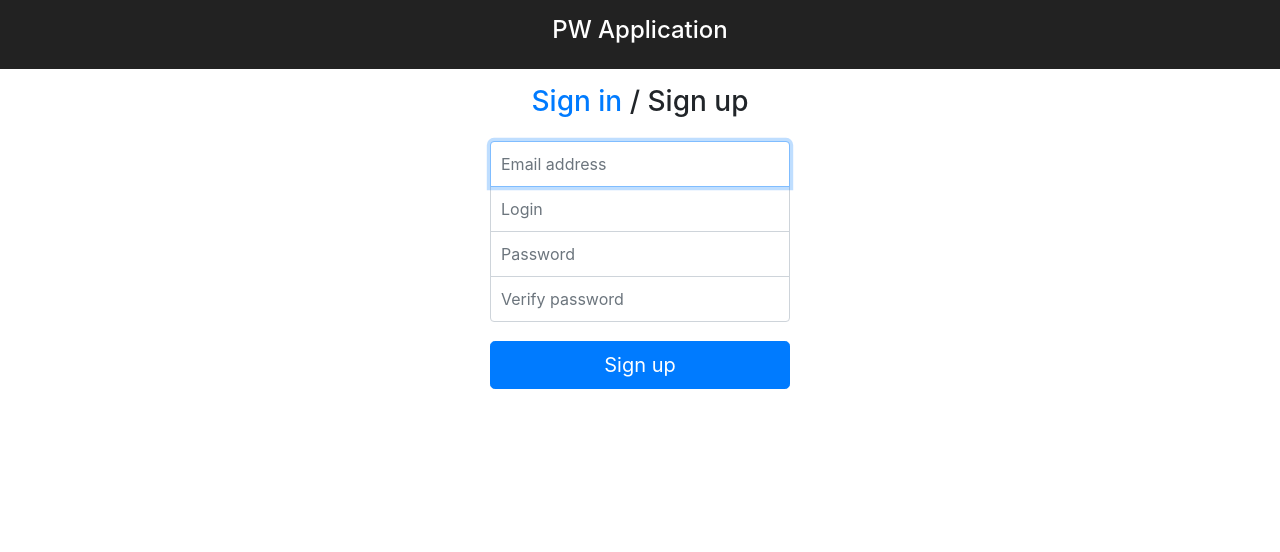
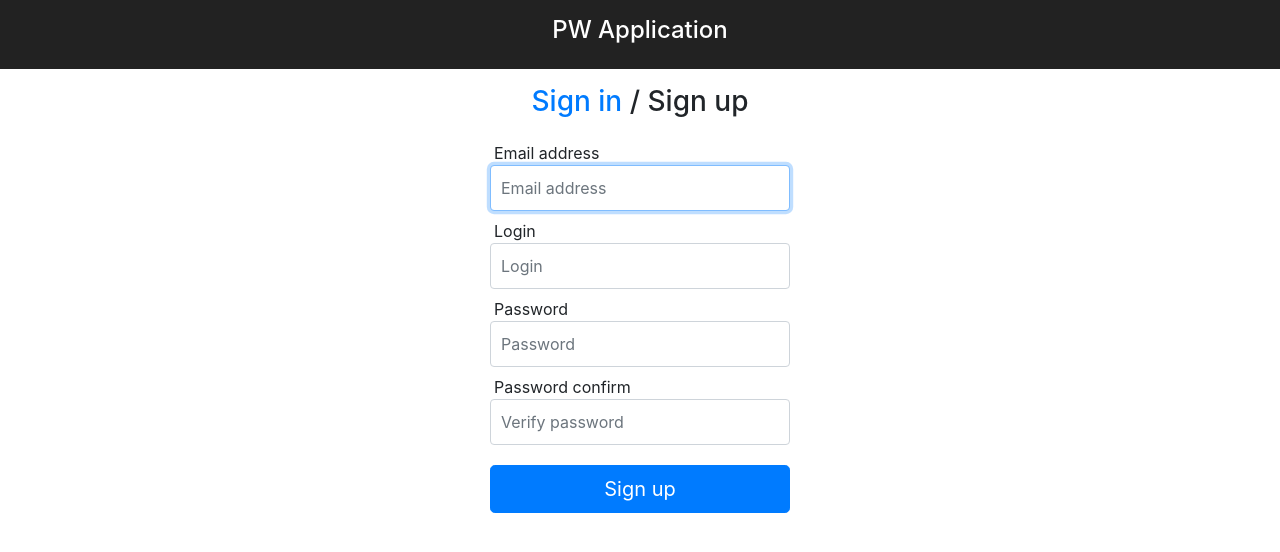
Before and after one commit to i-Living/react-pw-app-test-task, a React (Create React App) app: page /sign-up in a window 1280 px wide. Shown: the top 552 px of the page. Built offline with nearby package versions, Linux system fonts and the light colour scheme; no server answers.

Commit message:
Update login form

```diff
--- a/src/app/actionTypes.js
+++ b/src/app/actionTypes.js
@@ -25,3 +25,8 @@ export const FETCH_USERS_LIST_FAILURE = 'FETCH_USERS_LIST_FAILURE'
 export const CREATE_TRANSACTION_START = "CREATE_TRANSACTION_START"
 export const CREATE_TRANSACTION_SUCCESS = "CREATE_TRANSACTION_SUCCESS"
 export const CREATE_TRANSACTION_FAILURE = "CREATE_TRANSACTION_FAILURE"
+
+
+// App actionTypes
+export const GO_TO_SIGNIN_FORM = "GO_TO_SIGNIN_FORM"
+export const GO_TO_SIGNUP_FORM = "GO_TO_SIGNUP_FORM"
--- /dev/null
+++ b/src/app/actions/login-form.js
@@ -0,0 +1,16 @@
+import {
+  GO_TO_SIGNIN_FORM,
+  GO_TO_SIGNUP_FORM
+} from '../actionTypes'
+
+export const goToSignIn = () => dispatch => {
+  dispatch({
+    type: GO_TO_SIGNIN_FORM
+  })
+}
+
+export const goToSignUp = () => dispatch => {
+  dispatch({
+    type: GO_TO_SIGNUP_FORM
+  })
+}
--- a/src/app/components/sign-in.js
+++ b/src/app/components/sign-in.js
@@ -7,8 +7,8 @@ class SignIn extends Component {
   render() {
     const { email, password } = this.props.payload
     return (
-      <form className="form-signin" onSubmit={this.props.onSubmit}>
-        <label htmlFor="inputEmail" className="sr-only">Email address</label>
+      <form className="form-signin text-left" onSubmit={this.props.onSubmit}>
+        <label htmlFor="inputEmail" className="form-label">Email address</label>
         <input
           type="email"
           name="email"
@@ -19,7 +19,8 @@ class SignIn extends Component {
           onChange={this.props.onChange}
           autoFocus
         />
-        <label htmlFor="inputPassword" className="sr-only">Password</label>
+        {this.props.emptyFields.email && <div className="form-input-error"> Email is required </div>}
+        <label htmlFor="inputPassword" className="form-label">Password</label>
         <input
           type="password"
           name="password"
@@ -29,6 +30,8 @@ class SignIn extends Component {
           value={password}
           onChange={this.props.onChange}
         />
+        {this.props.emptyFields.password && <div className="form-input-error"> Passwords is required </div>}
+        {this.props.loginError && <div className="form-input-error"> {this.props.loginError} </div>}
         <button className="btn btn-lg btn-primary btn-block" type="submit"> Sign in </button>
       </form>
     )
@@ -40,6 +43,11 @@ SignIn.propTypes = {
     email: PropTypes.string.isRequired,
     password: PropTypes.string.isRequired,
   }).isRequired,
+  emptyFields: PropTypes.shape({
+    email: PropTypes.bool.isRequired,
+    password: PropTypes.bool.isRequired,
+  }).isRequired,
+  loginError: PropTypes.string.isRequired,
   onSubmit: PropTypes.func.isRequired,
   onChange: PropTypes.func.isRequired
 }
--- a/src/app/components/sign-up.js
+++ b/src/app/components/sign-up.js
@@ -6,10 +6,10 @@ import '../styles/login-form.css'
 class SignUp extends Component {
 
   render() {
-    const { email, username, password, password2, wrongPass } = this.props.payload
+    const { email, username, password, password2 } = this.props.payload
     return (
-      <form className="form-signin" onSubmit={this.props.onSubmit}>
-        <label htmlFor="inputEmail" className="sr-only">Email address</label>
+      <form className="form-signin text-left" onSubmit={this.props.onSubmit}>
+        <label htmlFor="inputEmail" className="form-label">Email address</label>
         <input
           type="email"
           name="email"
@@ -19,8 +19,11 @@ class SignUp extends Component {
           value={email}
           onChange={this.props.onChange}
           autoFocus
+          required
         />
-        <label htmlFor="inputLogin" className="sr-only">Login</label>
+        {this.props.loginError && <div className="form-input-error"> {this.props.loginError} </div>}
+        {this.props.emptyFields.email && <div className="form-input-error"> Email is required </div>}
+        <label htmlFor="inputLogin" className="form-label mt-2">Login</label>
         <input
           type="text"
           name="username"
@@ -30,7 +33,8 @@ class SignUp extends Component {
           value={username}
           onChange={this.props.onChange}
         />
-        <label htmlFor="inputPassword" className="sr-only">Password</label>
+        {this.props.emptyFields.username && <div className="form-input-error"> Login is required </div>}
+        <label htmlFor="inputPassword" className="form-label mt-2">Password</label>
         <input
           type="password"
           name="password"
@@ -40,7 +44,9 @@ class SignUp extends Component {
           value={password}
           onChange={this.props.onChange}
         />
-        <label htmlFor="inputPassword" className="sr-only">Verify password</label>
+        {this.props.payload.wrongPass && <div className="form-input-error"> Passwords are different </div>}
+        {this.props.emptyFields.password && <div className="form-input-error"> Passwords is required </div>}
+        <label htmlFor="inputPassword2" className="form-label mt-2">Password confirm</label>
         <input
           type="password"
           name="password2"
@@ -50,14 +56,8 @@ class SignUp extends Component {
           value={password2}
           onChange={this.props.onChange}
         />
-        {this.props.loginError
-          ? <div className="text-center text-danger"> User with this email already exist </div>
-          : <div></div>
-        }
-        {wrongPass
-          ? <div className="text-center text-danger"> Passwords are different </div>
-          : <div></div>
-        }
+        {this.props.payload.wrongPass && <div className="form-input-error">Passwords are different </div>}
+        {this.props.emptyFields.password2 && <div className="form-input-error"> Password confirm is required </div>}
         <button className="btn btn-lg btn-primary btn-block" type="submit"> Sign up </button>
       </form>
     )
@@ -72,6 +72,12 @@ SignUp.propTypes = {
     password2: PropTypes.string.isRequired,
     wrongPass: PropTypes.bool.isRequired,
   }).isRequired,
+  emptyFields: PropTypes.shape({
+    email: PropTypes.bool.isRequired,
+    username: PropTypes.bool.isRequired,
+    password: PropTypes.bool.isRequired,
+    password2: PropTypes.bool.isRequired,
+  }).isRequired,
   loginError: PropTypes.string.isRequired,
   onSubmit: PropTypes.func.isRequired,
   onChange: PropTypes.func.isRequired
--- a/src/app/containers/login-form.js
+++ b/src/app/containers/login-form.js
@@ -4,6 +4,7 @@ import { Link, withRouter } from 'react-router-dom'
 import PropTypes from 'prop-types'
 
 import { login, signup } from '../actions/user'
+import { goToSignIn, goToSignUp } from '../actions/login-form'
 import SignIn from '../components/sign-in'
 import SignUp from '../components/sign-up'
 import '../styles/login-form.css'
@@ -23,10 +24,19 @@ class LoginForm extends Component {
         email: '',
         wrongPass: false
       },
+      emptyFields: {
+        email: false,
+        username: false,
+        password: false,
+        password2: false,
+      },
       location: this.props.location
     }
     this.onSubmit = this.onSubmit.bind(this)
     this.onChange = this.onChange.bind(this)
+    this.clearState = this.clearState.bind(this)
+    this.onGoToSignIn = this.onGoToSignIn.bind(this)
+    this.onGoToSignUp = this.onGoToSignUp.bind(this)
   }
 
   onChange(e) {
@@ -45,32 +55,101 @@ class LoginForm extends Component {
 
   onSubmit(e) {
     e.preventDefault()
-    this.props.location.pathname === "/sign-in"
-    ? this.props.login(this.state.signInData).then(this.props.history.push("/transaction"))
-    : this.props.signup(this.state.signUpData).then(this.props.history.push("/transaction"))
+    this.cheackInput()
+  }
+
+  sendData() {
+    const emptyFields = this.state.emptyFields
+    const location = this.props.location.pathname
+    if (!emptyFields.username && !emptyFields.password && location === "/sign-in") {
+        this.props.login(this.state.signInData).then(() => {
+          this.props.loginError === '' && this.props.history.push("/transaction")
+        })
+    }
+    if (!emptyFields.email
+      && !emptyFields.username
+      && !emptyFields.password
+      && !emptyFields.password2
+      && location === "/sign-up") {
+        this.props.signup(this.state.signUpData).then(() => {
+          this.props.loginError === '' && this.props.history.push("/transaction")
+        })
+      }
+  }
+
+  cheackInput() {
+    const location = this.props.location.pathname
+    let state = {}
+    let emptyFields = this.state.emptyFields
+    if (location === "/sign-in") {
+      state = this.state.signInData
+    }
+    if (location === "/sign-up") {
+      state = this.state.signUpData
+    }
+    if (state) {
+      for (let item in state) {
+        state[item] === ""
+        ? emptyFields[item] = true
+        : emptyFields[item] = false
+      }
+    }
+    this.setState({emptyFields: emptyFields}, function() {
+      this.sendData()
+    })
+  }
+
+  onGoToSignIn() {
+    this.props.goToSignIn()
+    this.clearState()
+  }
+  onGoToSignUp() {
+    this.props.goToSignUp()
+    this.clearState()
+  }
+
+  clearState() {
+    this.setState({
+      emptyFields: {
+        email: false,
+        username: false,
+        password: false,
+        password2: false,
+      }
+    })
   }
 
   render() {
     return (
       <div>
-        {this.props.location.pathname === "/sign-in"
-          ? (<div className="sign-in text-center container">
+        {this.props.location.pathname === "/sign-in" &&
+          <div className="sign-in text-center container">
             <h3>
               Sign in /
-                <Link to='/sign-up'> Sign up</Link>
+              <Link to='/sign-up' onClick={this.onGoToSignUp}> Sign up</Link>
             </h3>
-              <SignIn payload={this.state.signInData} onSubmit={this.onSubmit} onChange={this.onChange} />
-            </div>
-          )
-          : (<div className="sign-up text-center container">
+            <SignIn
+              payload={this.state.signInData}
+              emptyFields={this.state.emptyFields}
+              loginError={this.props.loginError}
+              onSubmit={this.onSubmit}
+              onChange={this.onChange}
+            />
+          </div>}
+        {this.props.location.pathname === "/sign-up" &&
+          <div className="sign-up text-center container">
             <h3>
-                <Link to='/sign-in'>Sign in </Link>
+              <Link to='/sign-in' onClick={this.onGoToSignIn}>Sign in </Link>
               / Sign up
             </h3>
-              <SignUp payload={this.state.signUpData} loginError={this.props.loginError} onSubmit={this.onSubmit} onChange={this.onChange} />
-            </div>
-          )
-        }
+            <SignUp
+              payload={this.state.signUpData}
+              emptyFields={this.state.emptyFields}
+              loginError={this.props.loginError}
+              onSubmit={this.onSubmit}
+              onChange={this.onChange}
+            />
+          </div>}
       </div>
     )
   }
@@ -89,7 +168,9 @@ const mapStateToProps = state => {
 
 const mapDispatchToProps = {
   login,
-  signup
+  signup,
+  goToSignIn,
+  goToSignUp
 }
 
 export default withRouter(connect(mapStateToProps, mapDispatchToProps)(LoginForm))
--- a/src/app/containers/logout.js
+++ b/src/app/containers/logout.js
@@ -18,7 +18,8 @@ class Logout extends React.Component {
         <div className="logout text-center container">
           {isAuthenticated ? (
             <div>
-              <h3>Logout ?</h3>
+              <h3>Are you sure u want to loguot?</h3>
+              <br></br>
               <button className="btn btn-lg btn-primary" onClick={this.onLogout.bind(this)}>Logout</button>
             </div>
           ) : (
--- a/src/app/styles/login-form.css
+++ b/src/app/styles/login-form.css
@@ -20,18 +20,14 @@ body {
 .form-signin .form-control:focus {
   z-index: 2;
 }
-.form-signin input[type="email"] {
-  margin-bottom: -1px;
-  border-bottom-right-radius: 0;
-  border-bottom-left-radius: 0;
-}
-.form-signin input[type="password"] {
-  margin-bottom: -1px;
-  border-top-left-radius: 0;
-  border-top-right-radius: 0;
+
+.form-label {
+  margin-bottom: 0;
+  margin-left: 0.25em;
 }
 
-.form-signin .no-br {
-  border-radius: 0;
-  margin-bottom: -1px;
+.form-input-error {
+  margin-bottom: 0;
+  margin-left: 0.25em;
+  color: #ec4c4c;
 }
```
Also changed, not shown: src/app/actions/user.js (+11 -0 lines), src/app/api/index.js (+5 -6 lines), src/app/reducers/user.js (+13 -1 lines). Lines whose indentation alone changed are shown as unchanged.
